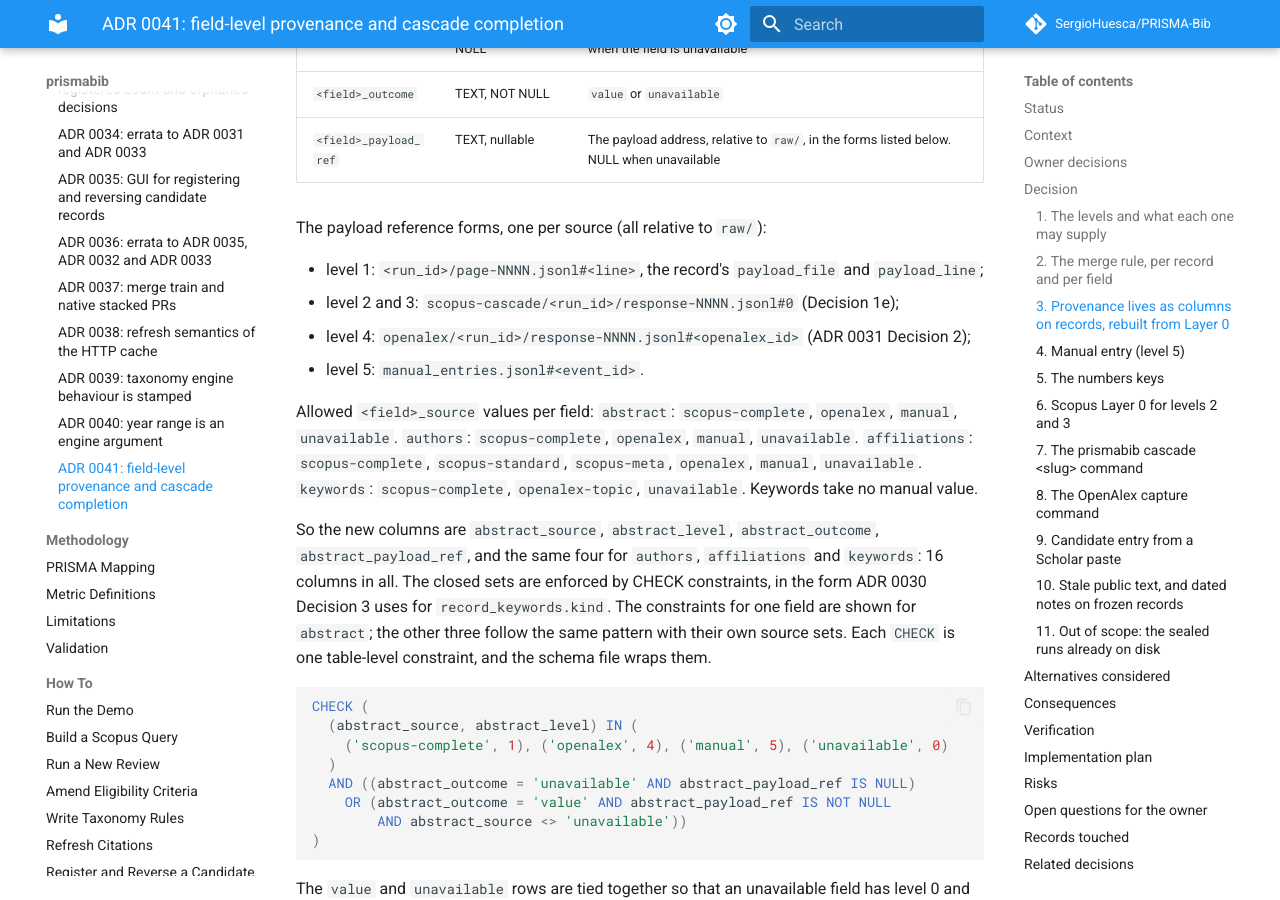
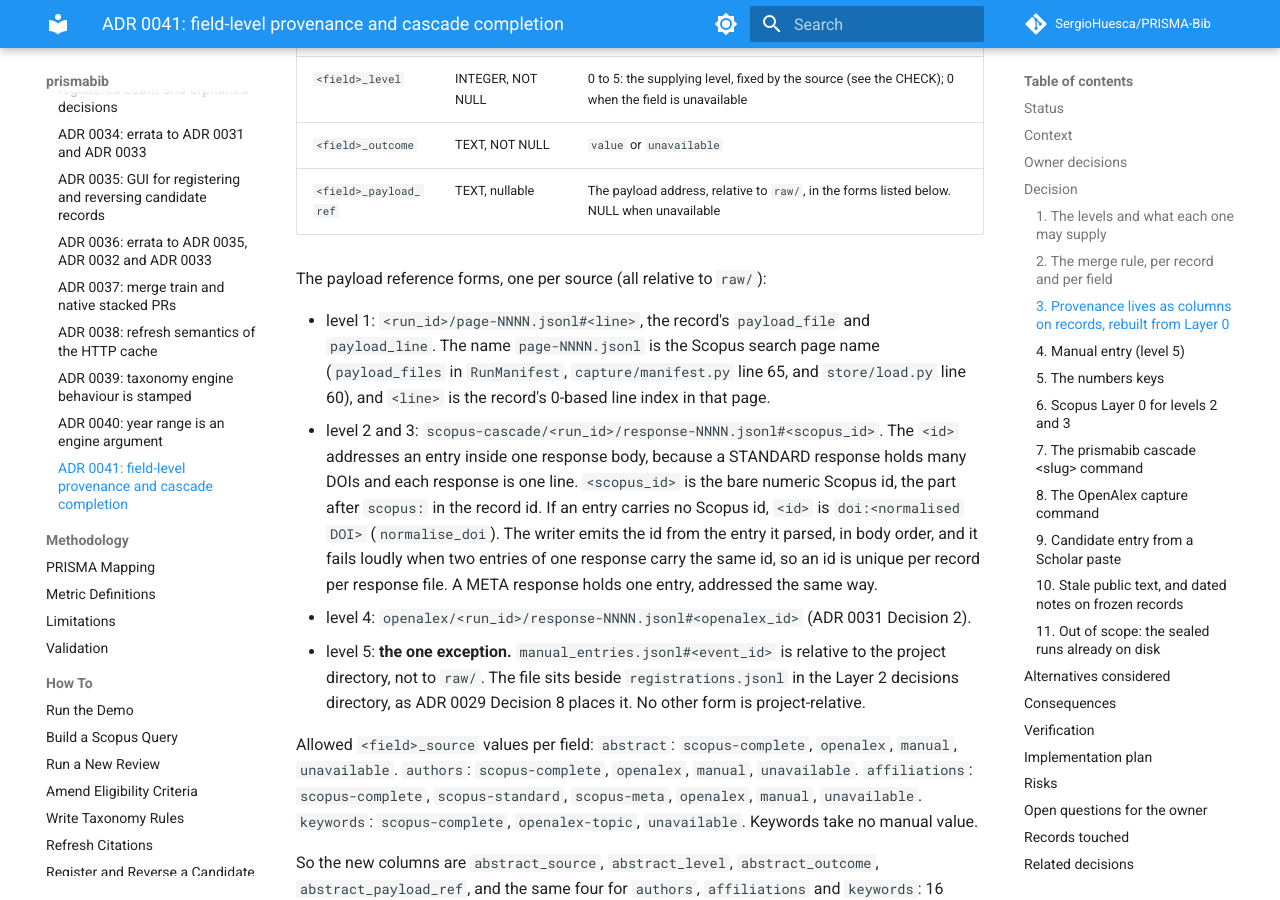
Before and after one commit to SergioHuesca/PRISMA-Bib, an MkDocs documentation site: the page built from docs/architecture/adr/0041-field-level-provenance-and-cascade-completion.md, in a window 1280 px wide and 900 px high, scrolled down 5611 px. Built offline with MkDocs 1.6.1 and Material for MkDocs 9.7.7, drawn with Linux system fonts in a browser that asks for light colours; comment, search, counter and statistics services are not loaded; some of the changed text lies outside the part shown.

Commit message:
docs(adr): 0041 round-3 fixes - payload_ref forms and PR4 candidate order
Co-Authored-By: Claude Sonnet 5.5 <noreply@anthropic.com>
Claude-Session: https://claude.ai/code/session_01QjNadz7h2UAZ2C2xhuaY8z

```diff
--- a/docs/architecture/adr/0041-field-level-provenance-and-cascade-completion.md
+++ b/docs/architecture/adr/0041-field-level-provenance-and-cascade-completion.md
@@ -90,10 +90,9 @@ ADR 0018) feed subject areas only, and this record does not change that. Authors
 `raw/<run_id>/` in the same way.
 
 **1e. Levels 2 and 3 never set `abstract` or `keywords`.** Their results carry no abstract and no keywords (Decision 1a), so the
-`abstract_*` and `keywords_*` columns are never written with a level 2 or 3 source. Level 2 and 3 affiliations take the payload
-reference `scopus-cascade/<run_id>/response-NNNN.jsonl#0`, built from the `CascadeRunManifest` fields `run_id` and the request's
-`file`. Each response file holds exactly one line (ADR 0031 Decision 2 form), so the line is always `0`. The reference form for
-every source is listed in Decision 3.
+`abstract_*` and `keywords_*` columns are never written with a level 2 or 3 source. A level 2 or 3 affiliation is addressed by its
+entry in the response, as described in Decision 3's list of reference forms. Each response is one JSONL line (ADR 0031 Decision 2
+form), and a STANDARD response holds many DOIs, so the line number cannot address one record.
 
 ### 2. The merge rule, per record and per field
 
@@ -123,11 +122,12 @@ one is used. Each field is compared as follows:
   name. A conflict arises only when the two country sets differ.
 
 **Country canonical form: ISO 3166-1 alpha-3.** This is the form `Affiliation.country` already stores. The existing code is
-`normalise_country` in `src/prismabib/countries.py`, which looks a string up in the pinned `_COUNTRY_TABLE` (the ISO short names,
+`normalise_country(raw: str) -> tuple[str, bool]` in `src/prismabib/countries.py`, which returns `(value, matched)`: the alpha-3
+code and `True` on a hit, or the raw string unchanged and `False` on a miss. It looks the string up in the pinned `_COUNTRY_TABLE` (the ISO short names,
 `_ALIASES`, and an identity entry for every alpha-3 code). Scopus country names therefore reach alpha-3 through that function, as
 the model validator already does. OpenAlex supplies alpha-2 codes (`country_code`), and `normalise_country` does not map them. PR3
 adds a pinned `ALPHA2_TO_ALPHA3` table beside `_COUNTRY_TABLE`, and a test checks that every target is a value of
-`_ISO_SHORT_NAMES`. For comparison only, a value that `normalise_country` leaves unmatched, or an alpha-2 code missing from the table,
+`_ISO_SHORT_NAMES`. For comparison only, a value for which `normalise_country` returns `matched` as `False`, or an alpha-2 code missing from the table,
 becomes the literal `unmapped`. The stored value keeps the raw string, as today. An `unmapped` member is removed before the sets are
 compared, so it never causes a conflict. If one side is empty after removal, there is no conflict. Tests pin one unmapped name and
 one unmapped alpha-2 code to this rule.
@@ -167,10 +167,18 @@ It is read-only in this record. Resolving a conflict is out of scope (Open quest
 
 The payload reference forms, one per source (all relative to `raw/`):
 
-- level 1: `<run_id>/page-NNNN.jsonl#<line>`, the record's `payload_file` and `payload_line`;
-- level 2 and 3: `scopus-cascade/<run_id>/response-NNNN.jsonl#0` (Decision 1e);
-- level 4: `openalex/<run_id>/response-NNNN.jsonl#<openalex_id>` (ADR 0031 Decision 2);
-- level 5: `manual_entries.jsonl#<event_id>`.
+- level 1: `<run_id>/page-NNNN.jsonl#<line>`, the record's `payload_file` and `payload_line`. The name `page-NNNN.jsonl` is the
+  Scopus search page name (`payload_files` in `RunManifest`, `capture/manifest.py` line 65, and `store/load.py` line 60), and
+  `<line>` is the record's 0-based line index in that page.
+- level 2 and 3: `scopus-cascade/<run_id>/response-NNNN.jsonl#<scopus_id>`. The `<id>` addresses an entry inside one response body,
+  because a STANDARD response holds many DOIs and each response is one line. `<scopus_id>` is the bare numeric Scopus id, the
+  part after `scopus:` in the record id. If an entry carries no Scopus id, `<id>` is `doi:<normalised DOI>` (`normalise_doi`). The
+  writer emits the id from the entry it parsed, in body order, and it fails loudly when two entries of one response carry the same
+  id, so an id is unique per record per response file. A META response holds one entry, addressed the same way.
+- level 4: `openalex/<run_id>/response-NNNN.jsonl#<openalex_id>` (ADR 0031 Decision 2).
+- level 5: **the one exception.** `manual_entries.jsonl#<event_id>` is relative to the project directory, not to `raw/`. The file
+  sits beside `registrations.jsonl` in the Layer 2 decisions directory, as ADR 0029 Decision 8 places it. No other form is
+  project-relative.
 
 Allowed `<field>_source` values per field: `abstract`: `scopus-complete`, `openalex`, `manual`, `unavailable`.
 `authors`: `scopus-complete`, `openalex`, `manual`, `unavailable`. `affiliations`: `scopus-complete`, `scopus-standard`,
@@ -573,10 +581,10 @@ directly.
 **Batch 3.**
 
 - **PR4 (cascade and OpenAlex commands).** Depends on PR2, PR3 and PR5. Adds `prismabib cascade` and `prismabib openalex` in
-  `capture/cascade_commands.py`, and runs candidates through the levels: the candidate step of `cascade` searches each candidate by DOI
-  at level 2, then level 3 by the `scopus_id` returned, and by title and year at level 4 to obtain a DOI. It also adds the report
-  tables, the exit codes, and the replacement sentence in `register-and-reverse-candidates.md`. Acceptance: the idempotence test, the dry-run test that makes no call, and the
-  budget-required-with-opt-in test. Failing tests first: a second call makes no request.
+  `capture/cascade_commands.py`, and runs candidates through the levels in the order of Decision 9: first level 4 by title and year
+  to obtain a DOI, then level 2 by that DOI, then level 3 by the `scopus_id` that level 2 returned. It also adds the report tables,
+  the exit codes, and the replacement sentence in `register-and-reverse-candidates.md`. Acceptance: the idempotence test, the
+  dry-run test that makes no call, and the budget-required-with-opt-in test. Failing tests first: a second call makes no request.
 - **PR6 (manual entry, writer and GUI).** Depends on PR3 for the event model and the fold. Adds `capture/manual.py` (the writer,
   the five refusals, and the reverse writer), `capture/manual_ui.py`, `capture/manual_commands.py` with the CLI commands
   `prismabib manual-entry` and `prismabib manual-reverse`, and one registration line in `cli.py`. It does not touch `store/load.py` or `models.py`; the fold and the event model are PR3's. Acceptance:
```
